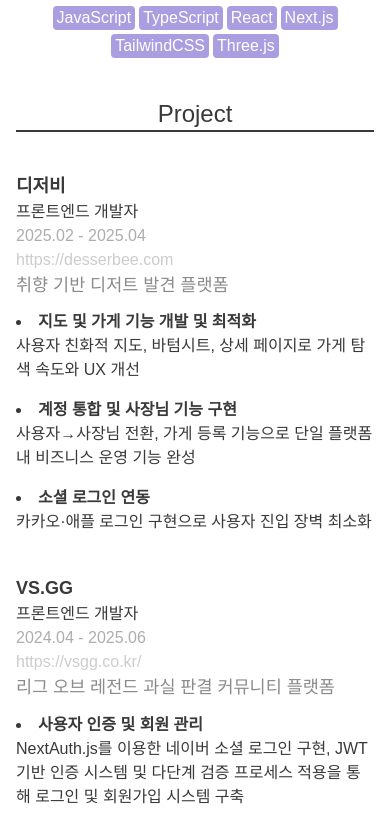
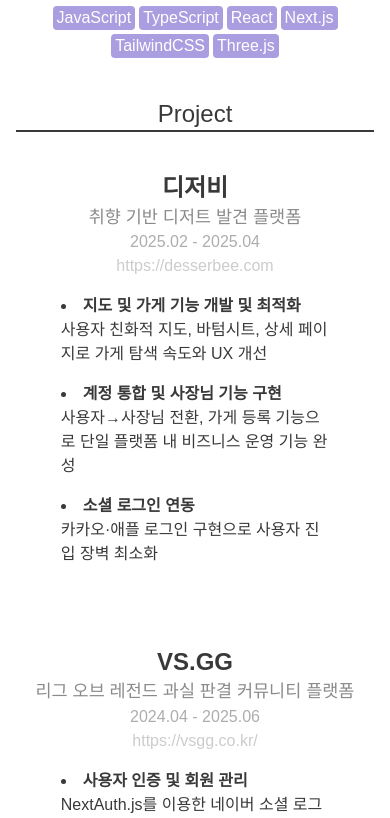
Before and after one commit to eepyz/eepyz.github.io, a React (Vite) app: page / in a window 390 px wide. Shown: the part 860-1678 px from the top of the page. Built offline with nearby package versions, Linux system fonts and the light colour scheme.

Commit message:
💄 Update: 나머지 섹션 모바일 버전

```diff
--- a/src/components/Experiences.tsx
+++ b/src/components/Experiences.tsx
@@ -6,24 +6,36 @@
 
 export function Experiences({ experiences }: ExperiencesProps) {
   return (
-    <div className="flex flex-col gap-10 py-10">
+    <div className="flex flex-col gap-20 py-10 ">
       {experiences.map(({ name, period, role, description, link }) => (
-        <div key={name} className="md:grid md:grid-cols-[_1fr_2fr]">
-          <div>
-            <div className="text-lg font-semibold break-words whitespace-pre-line">{name}</div>
-            <div>{role}</div>
-            <div className="text-[#adadad] font-light">{period}</div>
-            <a href={link} className="hover:underline text-[#cccccc] ">
-              {link}
-            </a>
+        <div key={name} className="md:grid md:grid-cols-[_1fr_2fr] flex flex-col">
+          <div className="text-center md:text-start">
+            <div className="text-2xl md:text-lg font-bold break-words whitespace-pre-line">{name}</div>
+            <div className="hidden md:block">
+              <div>{role}</div>
+              <div className="text-[#adadad] font-light">{period}</div>
+              <a href={link} className="hover:underline text-[#cccccc] ">
+                {link}
+              </a>
+            </div>
           </div>
-          <div>
+          <div className="flex flex-col items-center">
             {description.title && (
-              <div className="w-fit mb-3 text-[17.5px] text-[#8b8b8b] font-medium">{description.title}</div>
+              <div className="w-full text-center md:text-start md:mb-3 text-[17.5px] text-[#8b8b8b] font-medium">
+                {description.title}
+              </div>
             )}
-            <ul className="list-disc list-inside flex flex-col gap-4">
+            <div className="flex flex-col md:hidden text-center md:text-start mb-4">
+              <div className="text-[#adadad] font-light">{period}</div>
+              <div>
+                <a href={link} className="hover:underline text-[#cccccc] ">
+                  {link}
+                </a>
+              </div>
+            </div>
+            <ul className="list-disc list-inside flex flex-col gap-4 w-3/4 md:w-full">
               {description.contents.map((content, idx) => (
-                <li key={idx} className="font-semibold break-words whitespace-pre-line">
+                <li key={idx} className="break-words whitespace-pre-line">
                   <span className="font-semibold">{content.main}</span>
                   <span className="block font-normal">{content.sub}</span>
                 </li>
--- a/src/consts/index.tsx
+++ b/src/consts/index.tsx
@@ -84,7 +84,7 @@
 
 export const EDUCATION: EXPERIENCES[] = [
   {
-    name: `모두의 연구소 \n 웹 프론트엔드 부트캠프`,
+    name: `모두의연구소  \n 프론트엔드 개발 과정 3기`,
     period: '2024.10 - 2025.01',
     description: {
       title: '',
@@ -101,7 +101,7 @@
     link: '',
   },
   {
-    name: '항해 99 플러스 프론트엔드',
+    name: '항해 99 플러스 프론트엔드 2기',
     period: '2024.06 - 2024.08',
     description: {
       title: '',
```
